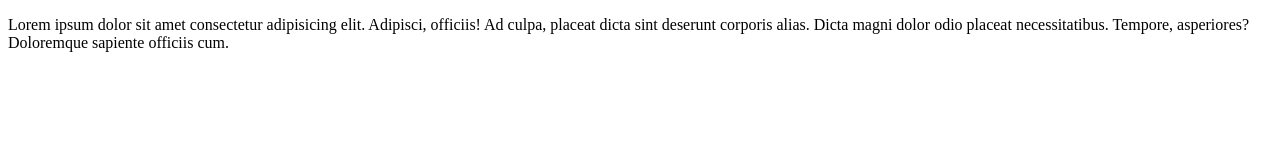
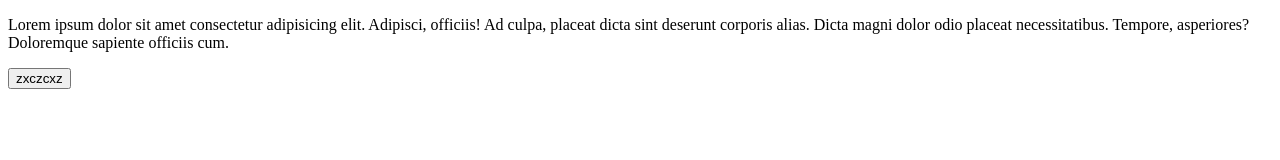
Before and after one commit to SLashikkk/test-repo, a plain HTML site: page index.html in a window 1280 px wide. Drawn offline with Linux system fonts and the light colour scheme.

Commit message:
aasdasdakkkkk

```diff
--- a/index.html
+++ b/index.html
@@ -7,6 +7,6 @@
 </head>
 <body>
   <p>Lorem ipsum dolor sit amet consectetur adipisicing elit. Adipisci, officiis! Ad culpa, placeat dicta sint deserunt corporis alias. Dicta magni dolor odio placeat necessitatibus. Tempore, asperiores? Doloremque sapiente officiis cum.</p>
-
+<button>zxczcxz</button>
 </body>
 </html>
```
